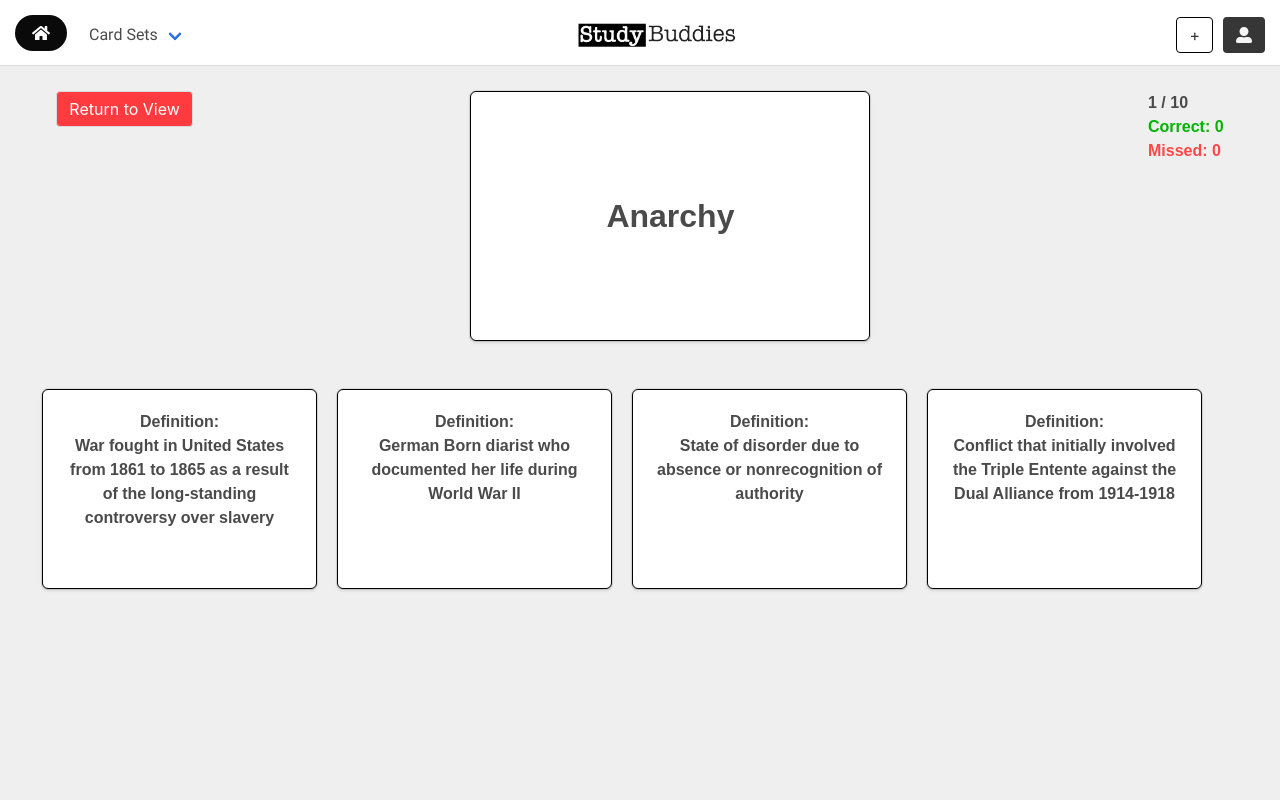
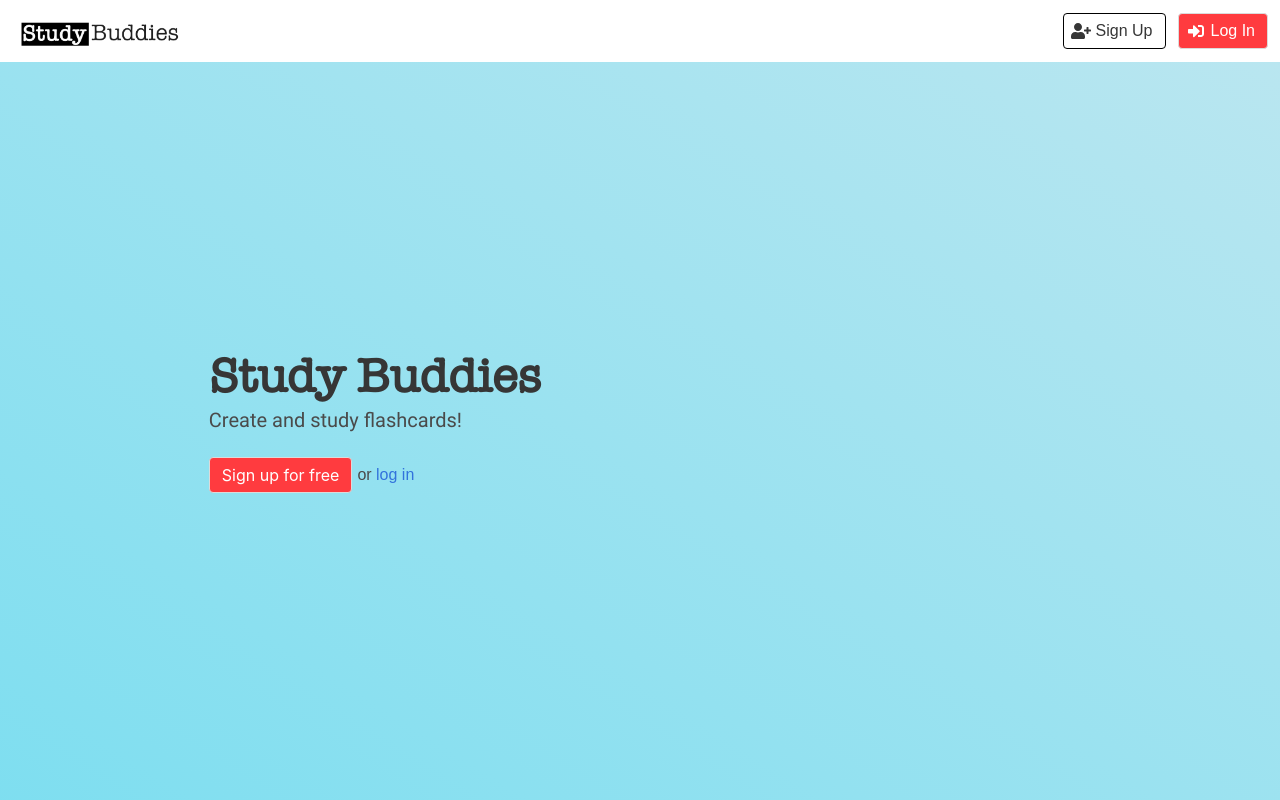
Before and after one commit to m1771vw/StudyBuddies, a React (Create React App) app: page / in a window 1280 px wide. Shown: the top 800 px of the page. Built offline with nearby package versions, Linux system fonts and the light colour scheme.

Commit message:
Updated header and title css

```diff
--- a/src/App.css
+++ b/src/App.css
@@ -1,3 +1,4 @@
+/* Typography */
 @font-face {
   font-family: American Typewriter;
   src: url('./fonts/american_typewriter.woff');
@@ -25,7 +26,28 @@ h1 {
 .roboto-font {
   font-family: Roboto, Arial, Helvetica, sans-serif;;
 }
+
+/* Animations */
+.transition {
+  transition: all 0.4s ease 0s;
+	-moz-transition: all 0.4s ease 0s;
+	-webkit-transition: all 0.4s ease 0s;
+	-o-transition: all 0.4s ease 0s;
+}
+
 /* HomePage CSS */
+
+.full-height {
+  height: 100vh;
+}
+@media (max-width: 768px) {
+  .title-text {
+    position: absolute;
+    top: 50%;
+    left: 50%;
+    transform: translate(-50%, -50%);
+  }
+}
 .home-page-gradient {
   /* background-color: red; */
   background-image: linear-gradient(to bottom left,
@@ -44,34 +66,43 @@ h1 {
    rgb(89, 233, 249) 75%,
   rgb(1, 122, 250)); */
 }
+
 .home-logo {
   padding-left: 10px;
   padding-top: 5px
 }
+
 .is-watermelon {
   background-color: #FF3B3F;
   color: white;
 }
+
 .hero-title {
   /* color: rgb(146, 146, 146); */
   font-size: 3rem;
 }
+
 .secondGrad{
   background-image: linear-gradient(to top left,
   rgb(185, 230, 240),
   rgb(124, 222, 240))
 }
 
-.title-text {
-  margin-left: 15%;
+@media (min-width: 769px) {
+  .title-text {
+    margin-left: 15%;
+  }
 }
+
 .title-text2 {
   margin-left: 15%
 }
+
 /* HomePageHeader CSS */
 .header-button {
   margin-top:10px;
 }
+
 
 /* Main Page CSS  */
 #body-content {
--- a/src/App.js
+++ b/src/App.js
@@ -18,12 +18,12 @@ import { HOMEPAGE, LOGIN_VIEW, SIGNUP_VIEW, PROFILE_VIEW, DASHBOARD, CREATE_VIEW
 
 class App extends Component {
   state = {
-    pageName: QUIZ,
+    pageName: HOMEPAGE,
     userList: Users,
     flashCardSets: FlashCards,
     // selectedCardSet: [],
     selectedCardSet: FlashCards[1],
-    userLoggedIn: true,
+    userLoggedIn: false,
     currentUser: [],
     selectedCardSetIndex: 0,
     scoreCorrect: 0,
--- a/src/components/AboutUs.js
+++ b/src/components/AboutUs.js
@@ -9,7 +9,7 @@ class AboutUs extends Component {
             <div className="about-us-container">
             <figure className="image">
                 <img className='about-us-photo' src={AboutUsPhoto} alt="The creators"/>
-              <div className>
+              <div>
                 <div className="top-right creator-font type-writer-font">Brought to you by:
                 <div className="top-right type-writer-font about-us-font" >
                     <h2>James Park & William Yang</h2>
--- a/src/components/HomePage.js
+++ b/src/components/HomePage.js
@@ -6,7 +6,7 @@ class HomePage extends Component {
     render() {
         return (
             <div>
-                <section className="hero is-large home-page-gradient">
+                <section className="hero is-large home-page-gradient full-height">
                     <div className="hero-body">
                         <div className="container title-text">
                             <h1 className="title hero-title type-writer-font">
--- a/src/components/HomePageHeader.js
+++ b/src/components/HomePageHeader.js
@@ -4,35 +4,53 @@ import StudyBuddyLogo from '../img/studybuddieslogo.png'
 import { func } from 'prop-types';
 
 class HomePageHeader extends Component {
+    state = {
+        active:false
+    }
+
+    toggleActive = () => {
+        let { active } = this.state;
+        this.setState({
+            active: !active
+        });
+    }
+
     render() {
+        let { active } = this.state;
+        let { toggleActive } = this;
         return (
             <div className='hero-head'>
                 <nav className="navbar is-transparent">
                     <div className="navbar-brand header-button">
                         <div className='home-logo' >
-                            <img onClick={() => {this.props.changePageName(HOMEPAGE)}}
+                            <img onClick={() => { this.props.changePageName(HOMEPAGE) }}
                                 src={StudyBuddyLogo}
                                 alt="Logo"
-                                 width={170+'px'}
-                                 height={37+'px'}/>
+                                width={170 + 'px'}
+                                height={37 + 'px'} />
+                        </div>
+                    <div onClick={toggleActive} className={"navbar-burger burger " + (active ? "is-active" : "")}>
+                        <span></span>
+                        <span></span>
+                        <span></span>
                     </div>
                     </div>
-                    <div id="navbarExampleTransparentExample" className="navbar-menu">
-                        <div className="navbar-end">
-                        <div className="navbar-item">
-                            <div className="field is-grouped">
+                    <div className={"navbar-menu transition " + (active ? "is-active" : "")}>
+                        <div className="navbar-end transition">
+                            <div className="navbar-item transition">
+                                <div className="field is-grouped transition">
                                     <p className="control">
-                                <a onClick={()=>{this.props.changePageName(SIGNUP_VIEW)}} className="button button-border">
+                                        <a onClick={() => { this.props.changePageName(SIGNUP_VIEW) }} className="button button-border">
                                             <span className="icon">
-                                        <i className="fas fa-user-plus roboto-font"/>
+                                                <i className="fas fa-user-plus roboto-font" />
                                             </span>
                                             <span>Sign Up</span>
                                         </a>
                                     </p>
                                     <p className="control">
-                                <a onClick={()=>{this.props.changePageName(LOGIN_VIEW)}} className="button is-watermelon">
+                                        <a onClick={() => { this.props.changePageName(LOGIN_VIEW) }} className="button is-watermelon">
                                             <span className="icon">
-                                        <i className="fas fa-sign-in-alt roboto-font"/>
+                                                <i className="fas fa-sign-in-alt roboto-font" />
                                             </span>
                                             <span>Log In</span>
                                         </a>
```
Lines whose indentation alone changed are shown as unchanged.
